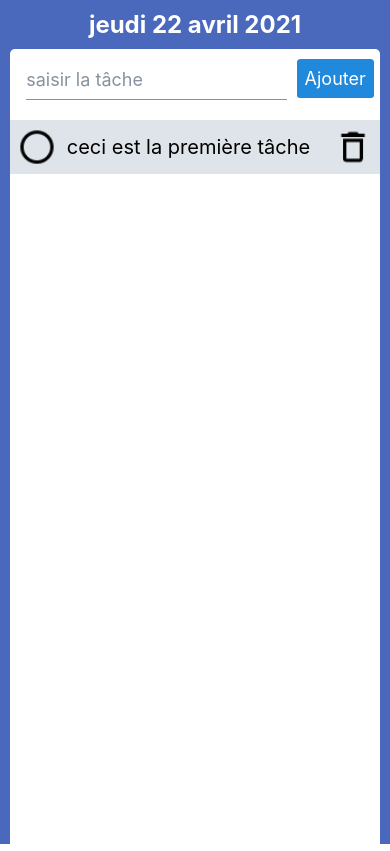
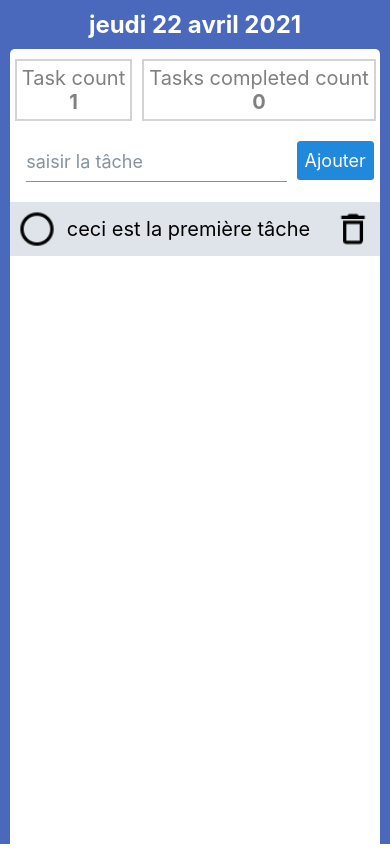
Before and after one commit to sweezup/the-todo-List, a React Native app: screen / in a window 390 px wide. Built offline with nearby package versions, Linux system fonts and the light colour scheme.

Commit message:
Tasks created & tasks completed count ok V1

```diff
--- /dev/null
+++ b/src/components/TaskEpic/CountersContainer.js
@@ -0,0 +1,41 @@
+import React from "react";
+import { View, Text, StyleSheet } from "react-native";
+
+const CountersContainer = ({ nbTasks, nbTasksCompleted }) => {
+  return (
+    <View style={styles.container}>
+      <View style={styles.subContainer}>
+        <Text style={styles.txt}>Task count</Text>
+        <Text style={[styles.txt, { textAlign: "center", fontWeight: "bold" }]}>
+          {nbTasks}
+        </Text>
+      </View>
+      <View style={styles.subContainer}>
+        <Text style={styles.txt}>Tasks completed count</Text>
+        <Text style={[styles.txt, { textAlign: "center", fontWeight: "bold" }]}>
+          {nbTasksCompleted()}
+        </Text>
+      </View>
+    </View>
+  );
+};
+
+const styles = StyleSheet.create({
+  container: {
+    flexDirection: "row",
+    justifyContent: "space-between",
+  },
+  subContainer: {
+    marginVertical: 10,
+    borderWidth: 2,
+    borderColor: "lightgrey",
+    padding: 5,
+    marginHorizontal: 5,
+  },
+  txt: {
+    fontSize: 20,
+    color: "grey",
+  },
+});
+
+export default CountersContainer;
--- a/src/components/TaskEpic/TasksContainer.js
+++ b/src/components/TaskEpic/TasksContainer.js
@@ -1,5 +1,6 @@
 import React, { useState } from "react";
 import { View, StyleSheet, Text } from "react-native";
+import CountersContainer from "./CountersContainer";
 import TaskForm from "./TaskForm";
 import TasksList from "./TasksList";
 
@@ -64,8 +65,22 @@ const TasksContainer = () => {
     setTasks(newTasks);
   };
 
+  const nbTasksCompleted = () => {
+    let count = 0;
+    tasks.forEach((task) => {
+      if (task.completed) {
+        count++;
+      }
+    });
+    return count;
+  };
+
   return (
     <View style={styles.container}>
+      <CountersContainer
+        nbTasks={tasks.length}
+        nbTasksCompleted={nbTasksCompleted}
+      />
       <TaskForm onAddTask={onAddTask} />
       <TasksList
         tasks={tasks}
```
Also changed, not shown: src/components/TaskEpic/Counter.js (added).
